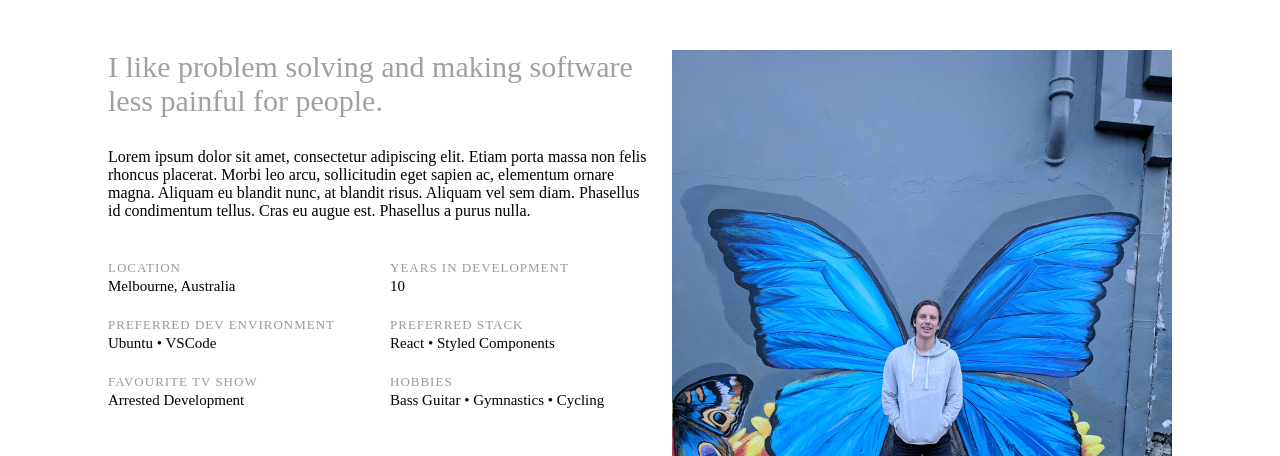
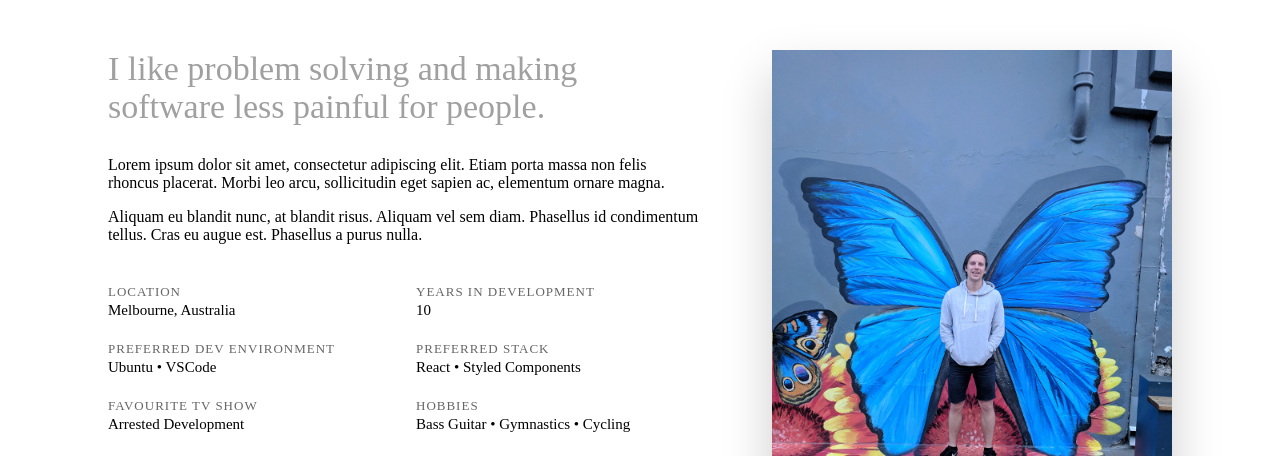
Before and after one commit to dougmackenzie/resume, a Gatsby site: page /About/About in a window 1280 px wide. Shown: the part 138-594 px from the top of the page. Built offline with nearby package versions, Linux system fonts and the light colour scheme; Gatsby itself is replaced by a stand-in of ours.

Commit message:
Improve typography and about layout spacing

```diff
--- a/src/components/Section/Section.js
+++ b/src/components/Section/Section.js
@@ -16,19 +16,20 @@ const SectionHeader = styled.div`
 `;
 
 const SectionTitle = styled.h3`
-  font-weight: 600;
-  font-size: 36px;
-  color: #ffcf9d;
+  font-weight: 400;
+  font-size: 34px;
+  color: rgb(28, 30, 38);
   margin: 0;
-  text-transform: uppercase;
   letter-spacing: 1px;
 `;
 
 const SectionSubTitle = styled.h4`
-  font-size: 15px;
+  font-family: "Playfair Display", serif;
+  font-style: italic;
+  font-size: 16px;
   margin: 0;
   font-weight: 300;
-  color: #888;
+  color: #666;
   letter-spacing: 1px;
 `;
 
--- a/src/components/layout.css
+++ b/src/components/layout.css
@@ -1,15 +1,15 @@
-@import url("https://fonts.googleapis.com/css?family=Playfair+Display:400i");
+@import url("https://fonts.googleapis.com/css?family=Lato:300,400");
+@import url("https://fonts.googleapis.com/css?family=Playfair+Display:400,400i,700,700i");
 
 * {
   box-sizing: border-box;
-  line-height: 1.5;
 }
 
 html,
 body {
-  font-family: -apple-system, BlinkMacSystemFont, "Segoe UI", Roboto,
+  font-family: "Lato", -apple-system, BlinkMacSystemFont, "Segoe UI", Roboto,
     Oxygen-Sans, Ubuntu, Cantarell, "Helvetica Neue", sans-serif;
-  font-weight: 300;
   color: #333;
   font-size: 16px;
+  line-height: 1.5;
 }
--- a/src/content.js
+++ b/src/content.js
@@ -54,7 +54,7 @@ export const pages = [
   {
     id: "about",
     page: About,
-    title: "About Me",
+    title: "About",
     subtitle: "What I'm all about",
     navTitle: "About"
   },
@@ -117,8 +117,19 @@ export const socialLinks = [
 //-------------------------------------------
 export const featureText =
   "I like problem solving and making software less painful for people.";
-export const supportingText =
-  "Lorem ipsum dolor sit amet, consectetur adipiscing elit. Etiam porta massa non felis rhoncus placerat. Morbi leo arcu, sollicitudin eget sapien ac, elementum ornare magna. Aliquam eu blandit nunc, at blandit risus. Aliquam vel sem diam. Phasellus id condimentum tellus. Cras eu augue est. Phasellus a purus nulla.";
+export const supportingText = (
+  <>
+    <p>
+      Lorem ipsum dolor sit amet, consectetur adipiscing elit. Etiam porta massa
+      non felis rhoncus placerat. Morbi leo arcu, sollicitudin eget sapien ac,
+      elementum ornare magna.
+    </p>
+    <p>
+      Aliquam eu blandit nunc, at blandit risus. Aliquam vel sem diam. Phasellus
+      id condimentum tellus. Cras eu augue est. Phasellus a purus nulla.
+    </p>
+  </>
+);
 
 export const slideshowImages = [
   {
--- a/src/pages/About/About.js
+++ b/src/pages/About/About.js
@@ -56,7 +56,7 @@ const About = props => {
       </SectionHeader>
 
       <Grid>
-        <Column style={{ flexGrow: 3 }}>
+        <Column style={{ flexGrow: 3, marginRight: "1.5rem" }}>
           <FeatureText>{featureText}</FeatureText>
 
           <SupportingText>{supportingText}</SupportingText>
@@ -74,33 +74,44 @@ const About = props => {
             ))}
           </Infolets>
 
-          <Grid>
+          {/* <Grid>
             {funFacts.map((stat, index) => (
               <Fact key={index}>
-                <FactValue data-count-up={stat.value}>{stat.value}</FactValue>
+                <FactValue data-count-up={stat.value}>0</FactValue>
                 <FactLabel>{stat.label}</FactLabel>
               </Fact>
             ))}
-          </Grid>
+          </Grid> */}
         </Column>
 
-        <Column style={{ textAlign: "center" }}>
+        <Column style={{ textAlign: "center", marginLeft: "1.5rem" }}>
           <div
             data-slider
             className="swiper-container"
-            style={{ width: "500px", paddingBottom: "15px" }}
+            style={{
+              width: "400px",
+              boxShadow: "0 1.5rem 3rem rgba(0,0,0,.2)"
+            }}
           >
             <div className="swiper-wrapper">
               {slideshowImages.map((image, index) => (
-                <div className="swiper-slide" key={index}>
-                  <img src={image.image} alt={image.alt} />
+                <div
+                  className="swiper-slide"
+                  key={index}
+                  style={{ lineHeight: 0 }}
+                >
+                  <img
+                    src={image.image}
+                    alt={image.alt}
+                    style={{ width: "100%" }}
+                  />
                 </div>
               ))}
             </div>
-            <SwiperPagination
+            {/* <SwiperPagination
               className="swiper-pagination"
               data-swiper-pagination
-            />
+            /> */}
           </div>
           {/* <Caption>Captions here</Caption> */}
         </Column>
@@ -110,7 +121,8 @@ const About = props => {
 };
 
 const FeatureText = styled.p`
-  font-size: 30px;
+  font-size: 34px;
+  font-weight: 300;
   color: #a0a0a0;
   margin: 0 0 30px;
 `;
@@ -128,7 +140,7 @@ const SupportingText = styled.p`
 const AboutSection = styled(Column)`
   font-size: 15px;
   margin: 0;
-  font-weight: 300;
+  font-weight: 400;
 
   @media (min-width: 769px) {
     margin: 0 0 10px;
@@ -139,7 +151,7 @@ const AboutSubHeading = styled.h4`
   font-size: 13px;
   font-weight: 300;
   text-transform: uppercase;
-  color: #999;
+  color: #666;
   margin: 0 0 2px;
   letter-spacing: 1px;
 `;
--- a/src/pages/Intro/Intro.js
+++ b/src/pages/Intro/Intro.js
@@ -70,17 +70,18 @@ const IntroTitle = styled.h1`
   font-style: italic;
   font-weight: 400;
   letter-spacing: 3px;
-  font-size: 52px;
-  text-transform: lowercase;
+  font-size: 46px;
   color: #eee;
   margin: 0 0 5px;
   flex: 0 0 100%;
   text-align: center;
+  animation: slideIn 0.4s cubic-bezier(0.165, 0.84, 0.44, 1) both;
+}
 `;
 
 const IntroSubTitle = styled.h2`
   font-size: 14px;
-  font-weight: 300;
+  font-weight: 400;
   text-transform: uppercase;
   letter-spacing: 0.3rem;
   color: #ccc;
```
